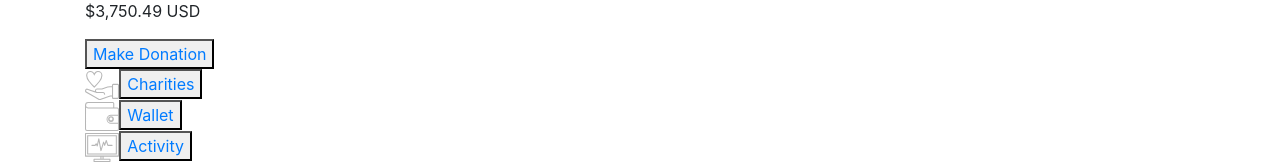
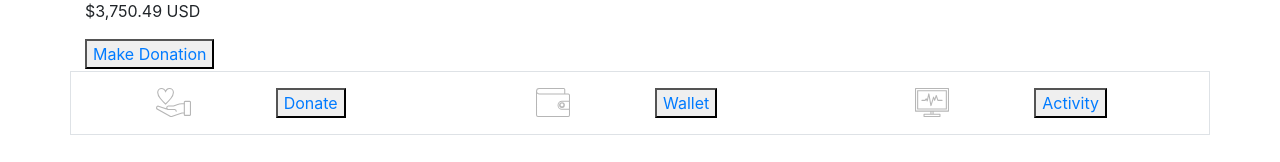
Before and after one commit to mrrobot16/fluffy-computing-machine, a React (Create React App) app: page /donor in a window 1280 px wide. Shown: the part 665-827 px from the top of the page. After the commit the page ends 800 px from the top, so only its background shows below. Built offline with nearby package versions, Linux system fonts and the light colour scheme.

Commit message:
BottomNavBarComponent

```diff
--- a/src/components/bottom-navbar/bottom-navbar.component.js
+++ b/src/components/bottom-navbar/bottom-navbar.component.js
@@ -1,30 +1,63 @@
 import React, { Component } from 'react';
 import { Link } from 'react-router-dom'
 import './bottom-navbar.component.css'
-import charities from '../../assets/icons/charities.svg'
+import donate from '../../assets/icons/donate.svg'
 import wallet from '../../assets/icons/wallet.svg'
 import activity from '../../assets/icons/activity.svg'
 export class BottomNavBarComponent extends Component {
   render(){
     return (
-      <div className="bottom-navbar-buttons">
-        <div className="bottom-button">
-          <img src={charities} alt="icons"/>
-          <button className="charities">
-            <Link to="/donor">Charities</Link>
+      <div className="bottom-navbar-buttons fixed-bottom">
+        <div class="container border">
+
+          <div class="row my-3">
+
+            <div class="col">
+              <div className="bottom-button container">
+                <div className="row align-items-start">
+                  <div className="col text-center">
+                    <img src={donate} alt="icons"/>
+                  </div>
+                  <div className="col">
+                    <button className="donate text-center">
+                      <Link to="/donor">Donate</Link>
                     </button>
                   </div>
-        <div className="bottom-button">
+                </div>
+              </div>
+            </div>
+
+            <div class="col">
+              <div className="bottom-button container">
+                <div className="row align-items-start">
+                  <div className="col text-center">
                     <img src={wallet} alt="icons"/>
-          <button className="wallet">
+                  </div>
+                  <div className="col">
+                    <button className="wallet text-center">
                       <Link to="/wallet">Wallet</Link>
                     </button>
                   </div>
-        <div className="bottom-button">
+                </div>
+              </div>
+            </div>
+
+            <div class="col">
+              <div className="bottom-button container">
+                <div className="row align-items-start">
+                  <div className="col text-center">
                     <img src={activity} alt="icons"/>
-          <button className="activity">
+                  </div>
+                  <div className="col">
+                    <button className="activity text-center">
                       <Link to="/activity">Activity</Link>
                     </button>
+                  </div>
+                </div>
+              </div>
+            </div>
+
+          </div>
         </div>
       </div>
     )
```
Also changed, not shown: src/assets/icons/donate.svg (renamed from src/assets/icons/charities.svg). Lines whose indentation alone changed are shown as unchanged.
